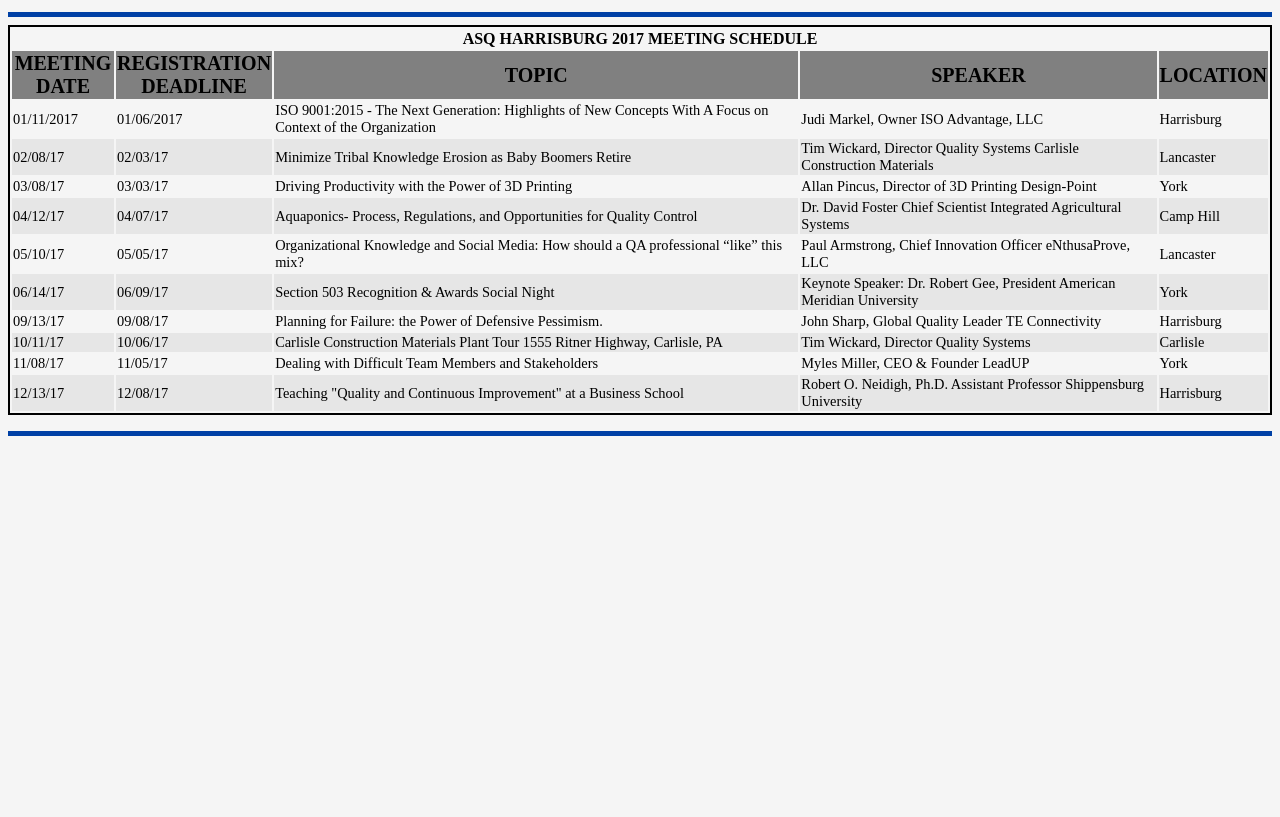
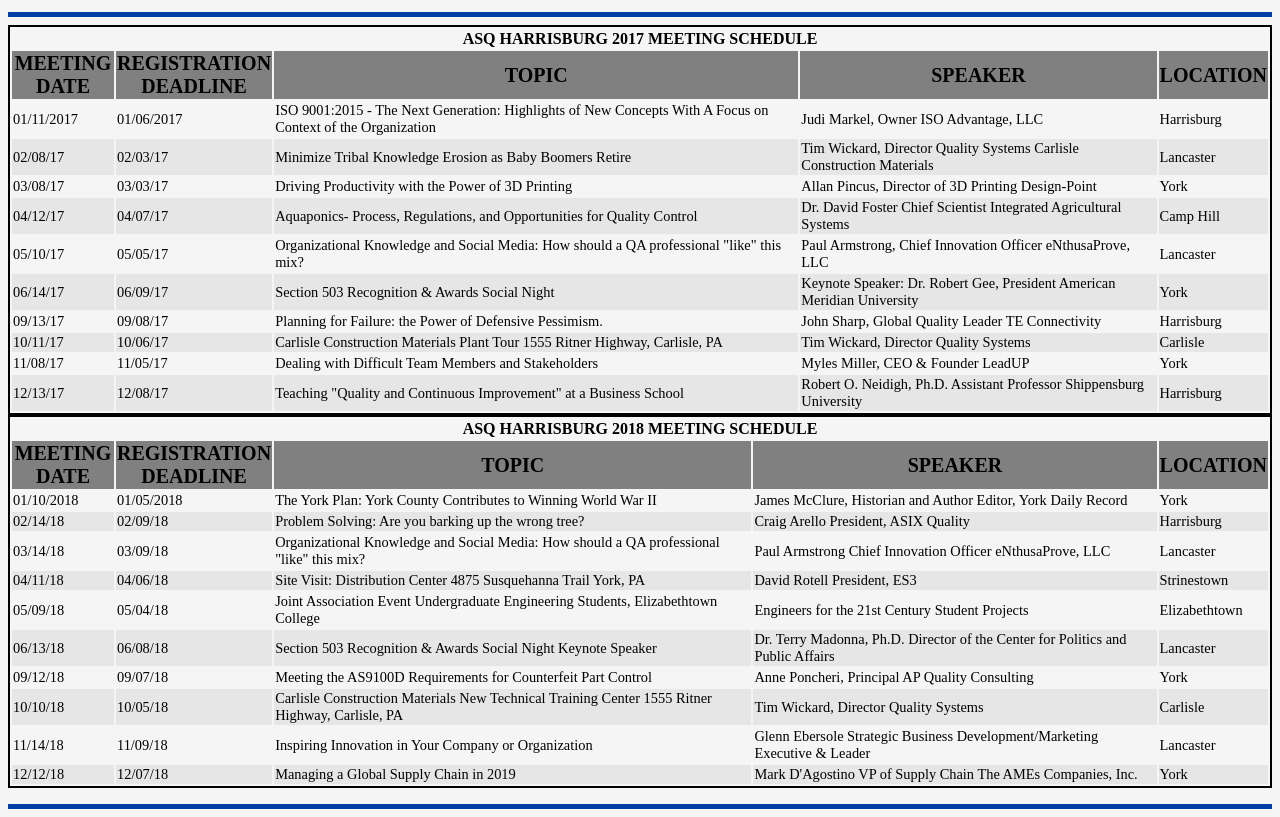
Before and after one commit to asqh0322/ASQ-Website, a PHP site: page /dinnermeetingschedule.php in a window 1280 px wide. Shown: the part 480-1297 px from the top of the page. Before the commit the page ends 916 px from the top, so only its background shows below. Run offline with PHP 8.4, Linux system fonts and the light colour scheme; some libraries are stand-ins or nearby versions.

Commit message:
2018 dinner meeting schedule added

```diff
--- a/dinnermeetingschedule.php
+++ b/dinnermeetingschedule.php
@@ -60,7 +60,7 @@ Highlights of New Concepts With A Focus on Context of the Organization</td>
 <tr class=datarow>
   <td>05/10/17</td>
   <td>05/05/17</td>
-  <td>Organizational Knowledge and Social Media: How should a QA professional “like” this mix?</td>
+  <td>Organizational Knowledge and Social Media: How should a QA professional "like" this mix?</td>
   <td>Paul Armstrong, Chief Innovation Officer eNthusaProve, LLC</td>
   <td>Lancaster</td>
   </tr>
@@ -100,6 +100,90 @@ Highlights of New Concepts With A Focus on Context of the Organization</td>
   <td>Harrisburg</td>
   </tr>
  </table>
+ </hr>
+ <table class=general>
+  <tr class=titlerow>
+   <td colspan=5>ASQ HARRISBURG 2018 MEETING SCHEDULE</td>
+  </tr>
+  <tr class=headrow>
+   <td Width=100>MEETING DATE</td>
+   <td width=125>REGISTRATION DEADLINE</td>
+   <td>TOPIC</td>
+   <td>SPEAKER</td>
+   <td>LOCATION</td>
+  </tr>
+ <tr class=datarow>
+   <td>01/10/2018</td>
+   <td>01/05/2018</td>
+   <td>The York Plan: York County Contributes to Winning World War II</td>
+   <td>James McClure, Historian and Author Editor, York Daily Record</td>
+   <td>York</td>
+  </tr>
+ <tr class=breakrow>
+   <td>02/14/18</td>
+   <td>02/09/18</td>
+   <td>Problem Solving: Are you barking up the wrong tree?</td>
+   <td>Craig Arello President, ASIX Quality</td>
+   <td>Harrisburg</td>
+  </tr>
+ <tr class=datarow>
+   <td>03/14/18</td>
+   <td>03/09/18</td>
+   <td>Organizational Knowledge and Social Media: How should a QA professional "like" this mix?</td>
+   <td>Paul Armstrong Chief Innovation Officer eNthusaProve, LLC</td>
+   <td>Lancaster</td>
+  </tr>
+ <tr class=breakrow>
+   <td>04/11/18</td>
+   <td>04/06/18</td>
+   <td>Site Visit: Distribution Center 4875 Susquehanna Trail York, PA</td>
+   <td>David Rotell President, ES3</td>
+   <td>Strinestown</td>
+  </tr>
+ <tr class=datarow>
+   <td>05/09/18</td>
+   <td>05/04/18</td>
+   <td>Joint Association Event Undergraduate Engineering Students, Elizabethtown College</td>
+   <td>Engineers for the 21st Century Student Projects</td>
+   <td>Elizabethtown</td>
+   </tr>
+ <tr class=breakrow>
+   <td>06/13/18</td>
+   <td>06/08/18</td>
+   <td>Section 503 Recognition & Awards Social Night Keynote Speaker</td>
+   <td>Dr. Terry Madonna, Ph.D. Director of the Center for Politics and Public Affairs</td>
+   <td>Lancaster</td>
+   </tr>
+ <tr class=datarow>
+   <td>09/12/18</td>
+   <td>09/07/18</td>
+   <td>Meeting the AS9100D Requirements for Counterfeit Part Control</td>
+   <td>Anne Poncheri, Principal AP Quality Consulting</td>
+   <td>York</td>
+   </tr>
+ <tr class=breakrow>
+   <td>10/10/18</td>
+   <td>10/05/18</td>
+   <td>Carlisle Construction Materials New Technical Training Center 1555 Ritner Highway, Carlisle, PA</td>
+   <td>Tim Wickard, Director Quality Systems</td>
+   <td>Carlisle</td>
+   </tr>
+ <tr class=datarow>
+   <td>11/14/18</td>
+   <td>11/09/18</td>
+   <td>Inspiring Innovation in Your Company or Organization</td>
+   <td>Glenn Ebersole Strategic Business Development/Marketing Executive & Leader</td>
+   <td>Lancaster</td>
+   </tr>
+ <tr class=breakrow>
+   <td>12/12/18</td>
+   <td>12/07/18</td>
+   <td>	Managing a Global Supply Chain in 2019</td>
+   <td>Mark D'Agostino VP of Supply Chain The AMEs Companies, Inc.</td>
+   <td>York</td>
+   </tr>
+  </table>
+
 
 <p /><hr />
 
```
